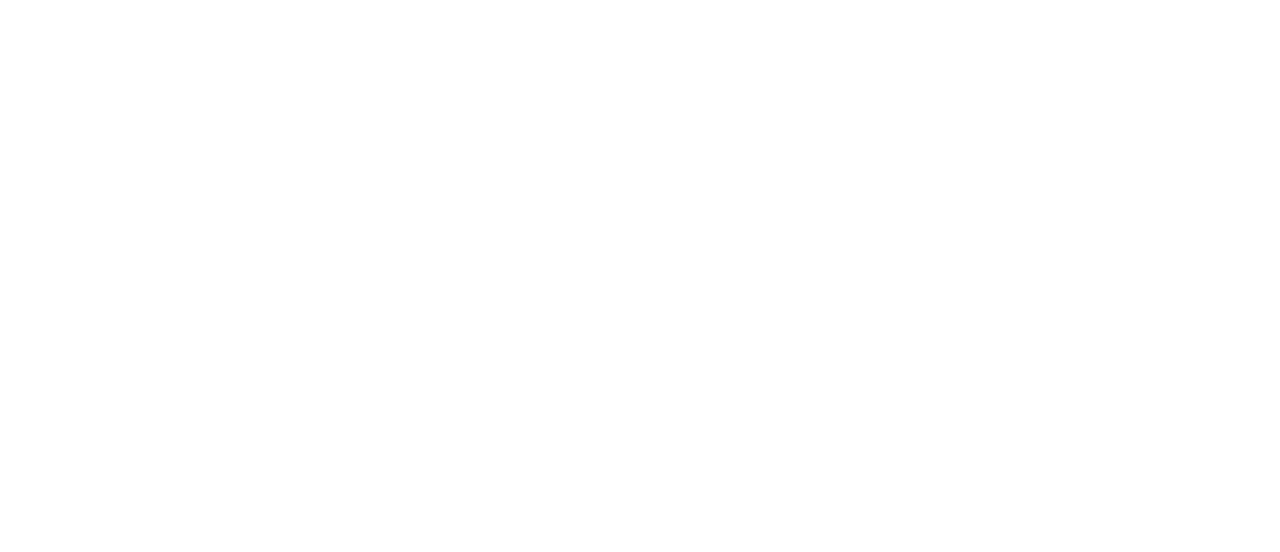
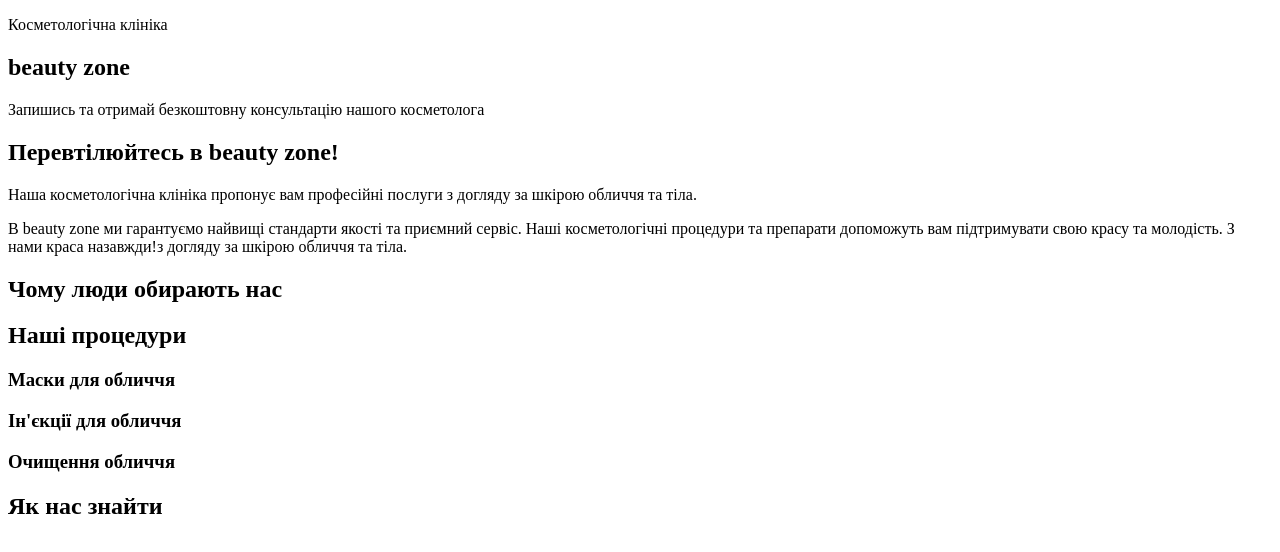
Before and after one commit to Margo2368/homework.project, a plain HTML site: page index.html in a window 1280 px wide. Drawn offline with Linux system fonts and the light colour scheme.

Commit message:
Add text in index.html

```diff
--- a/index.html
+++ b/index.html
@@ -3,7 +3,55 @@
   <head>
     <meta charset="UTF-8" />
     <meta name="viewport" content="width=device-width, initial-scale=1.0" />
-    <title>Document</title>
+    <title>Beauty Zone</title>
   </head>
-  <body></body>
+  <body>
+    <header>
+      <nav>
+        <!-- Logo -->
+        <!-- menu -->
+        <!-- Соцмережі -->
+      </nav>
+    </header>
+    <main>
+      <section>
+        <p>Косметологічна клініка</p>
+        <h1>beauty zone</h1>
+        <!-- Замовити дзвінок -->
+        <p>Запишись та отримай безкоштовну консультацію нашого косметолога</p>
+      </section>
+      <section>
+        <h2>Перевтілюйтесь в beauty zone!</h2>
+        <p>
+          Наша косметологічна клініка пропонує вам професійні послуги з догляду
+          за шкірою обличчя та тіла.
+        </p>
+        <p>
+          B beauty zone ми гарантуємо найвищі стандарти якості та приємний
+          сервіс. Наші косметологічні процедури та препарати допоможуть вам
+          підтримувати свою красу та молодість. З нами краса назавжди!з догляду
+          за шкірою обличчя та тіла.
+        </p>
+      </section>
+      <section>
+        <h2>Чому люди обирають нас</h2>
+      </section>
+      <section>
+        <h2>Наші процедури</h2>
+        <article>
+          <h3>Маски для обличчя</h3>
+        </article>
+        <article>
+          <h3>Ін'єкції для обличчя</h3>
+        </article>
+        <article>
+          <h3>Очищення обличчя</h3>
+        </article>
+      </section>
+      <section>
+        <h2>Як нас знайти</h2>
+      </section>
+    </main>
+    <footer></footer>
+  </body>
 </html>
```
Also changed, not shown: prettierrc.json (added, +12 -0 lines).
